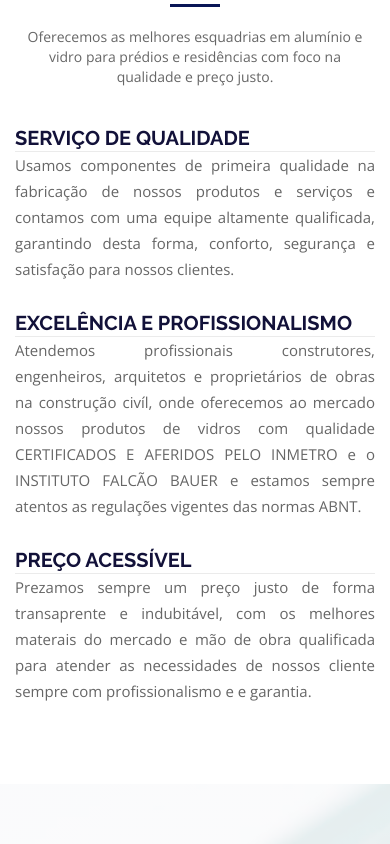
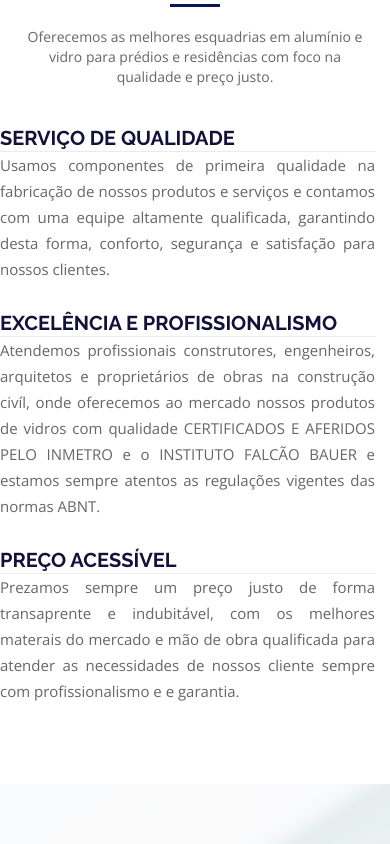
Before and after one commit to MSaulo/fortiesquadrias.com.br, a plain HTML site: page index.html in a window 390 px wide. Shown: the part 1040-1884 px from the top of the page. Drawn offline with nearby package versions, Linux system fonts and the light colour scheme.

Commit message:
Update style.css

```diff
--- a/css/style.css
+++ b/css/style.css
@@ -524,6 +524,7 @@ body.mobile-nav-active #mobile-nav-toggle {
 
 #sobre-nos .about-content {
     background: #fff;
+    padding-left: 50px;
 }
 
 #sobre-nos .about-title {
@@ -543,6 +544,14 @@ body.mobile-nav-active #mobile-nav-toggle {
 
 #sobre-nos .about-text:last-child {
     margin-bottom: 0;
+}
+
+@media (max-width: 991px) {
+
+  #sobre-nos .about-content {
+      padding-left: 0;
+  }
+
 }
 
 /* Services Section
```
